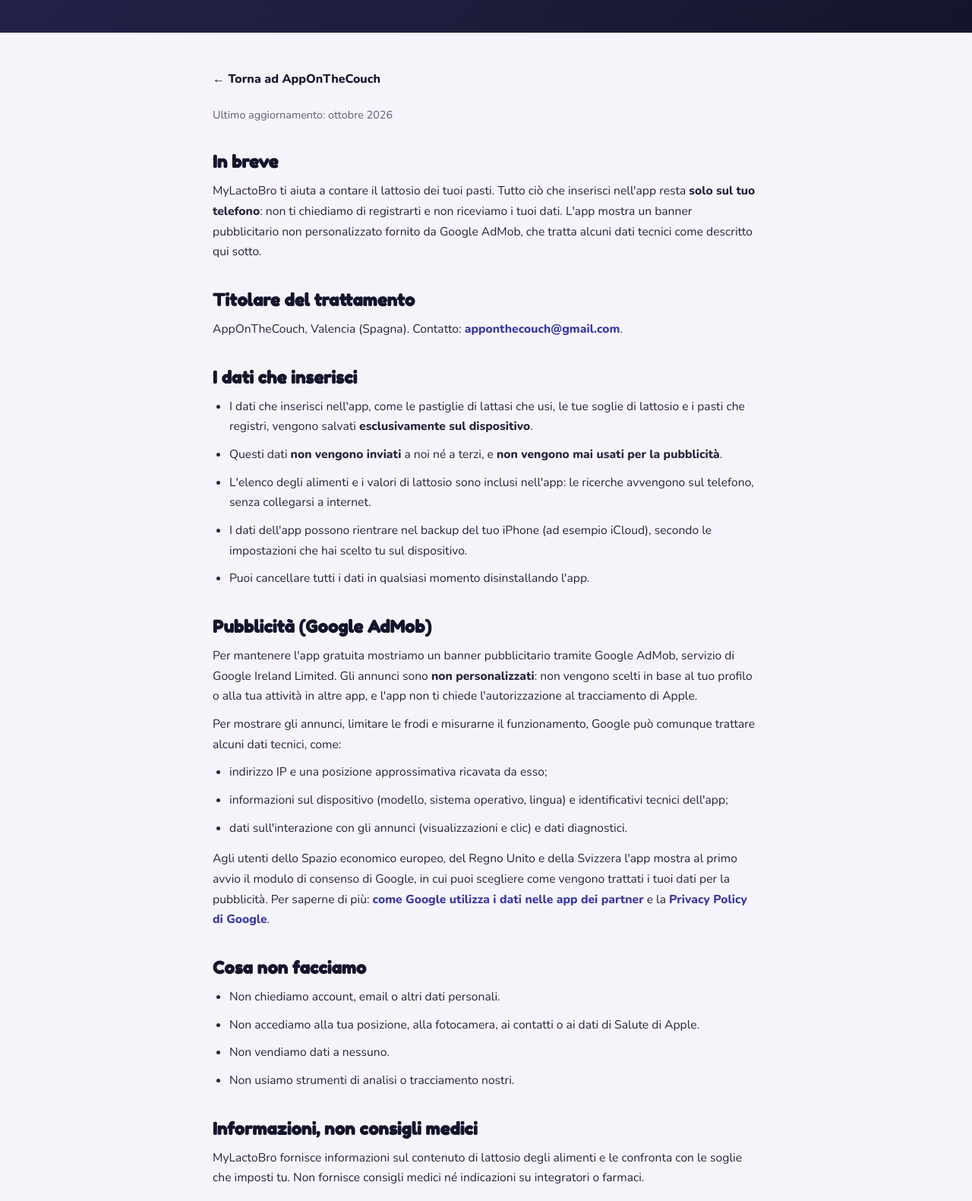
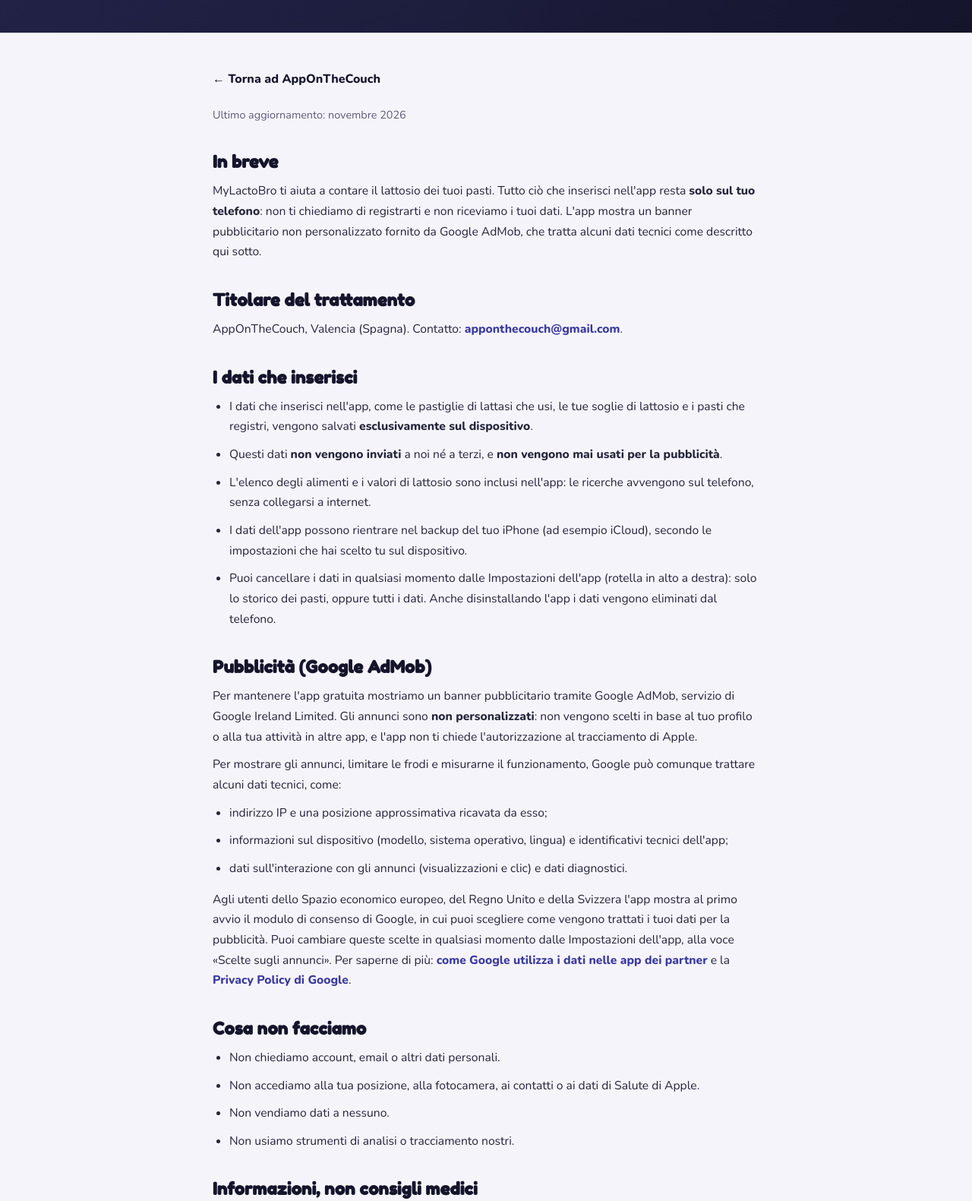
Before and after one commit to AppOnTheCouch/AppOnTheCouch.github.io, a plain HTML site: page apps/mylactobro/privacy.html in a window 1280 px wide. Shown: the part 200-1781 px from the top of the page at 76% size. Drawn offline with nearby package versions, Linux system fonts and the light colour scheme.

Commit message:
Revise privacy policy details and update date
Updated the last updated date and clarified data deletion options in the privacy policy.

```diff
--- a/apps/mylactobro/privacy.html
+++ b/apps/mylactobro/privacy.html
@@ -76,7 +76,7 @@
 
 <main>
   <a class="back-link" href="../../index.html">← Torna ad AppOnTheCouch</a>
-  <p class="updated">Ultimo aggiornamento: ottobre 2026</p>
+  <p class="updated">Ultimo aggiornamento: novembre 2026</p>
 
   <h2>In breve</h2>
   <p>MyLactoBro ti aiuta a contare il lattosio dei tuoi pasti. Tutto ciò che inserisci nell'app resta <strong>solo sul tuo telefono</strong>: non ti chiediamo di registrarti e non riceviamo i tuoi dati. L'app mostra un banner pubblicitario non personalizzato fornito da Google AdMob, che tratta alcuni dati tecnici come descritto qui sotto.</p>
@@ -90,7 +90,7 @@
     <li>Questi dati <strong>non vengono inviati</strong> a noi né a terzi, e <strong>non vengono mai usati per la pubblicità</strong>.</li>
     <li>L'elenco degli alimenti e i valori di lattosio sono inclusi nell'app: le ricerche avvengono sul telefono, senza collegarsi a internet.</li>
     <li>I dati dell'app possono rientrare nel backup del tuo iPhone (ad esempio iCloud), secondo le impostazioni che hai scelto tu sul dispositivo.</li>
-    <li>Puoi cancellare tutti i dati in qualsiasi momento disinstallando l'app.</li>
+    <li>Puoi cancellare i dati in qualsiasi momento dalle Impostazioni dell'app (rotella in alto a destra): solo lo storico dei pasti, oppure tutti i dati. Anche disinstallando l'app i dati vengono eliminati dal telefono.</li>
   </ul>
 
   <h2>Pubblicità (Google AdMob)</h2>
@@ -101,7 +101,7 @@
     <li>informazioni sul dispositivo (modello, sistema operativo, lingua) e identificativi tecnici dell'app;</li>
     <li>dati sull'interazione con gli annunci (visualizzazioni e clic) e dati diagnostici.</li>
   </ul>
-  <p>Agli utenti dello Spazio economico europeo, del Regno Unito e della Svizzera l'app mostra al primo avvio il modulo di consenso di Google, in cui puoi scegliere come vengono trattati i tuoi dati per la pubblicità. Per saperne di più: <a href="https://policies.google.com/technologies/partner-sites" target="_blank" rel="noopener">come Google utilizza i dati nelle app dei partner</a> e la <a href="https://policies.google.com/privacy" target="_blank" rel="noopener">Privacy Policy di Google</a>.</p>
+  <p>Agli utenti dello Spazio economico europeo, del Regno Unito e della Svizzera l'app mostra al primo avvio il modulo di consenso di Google, in cui puoi scegliere come vengono trattati i tuoi dati per la pubblicità. Puoi cambiare queste scelte in qualsiasi momento dalle Impostazioni dell'app, alla voce «Scelte sugli annunci». Per saperne di più: <a href="https://policies.google.com/technologies/partner-sites" target="_blank" rel="noopener">come Google utilizza i dati nelle app dei partner</a> e la <a href="https://policies.google.com/privacy" target="_blank" rel="noopener">Privacy Policy di Google</a>.</p>
 
   <h2>Cosa non facciamo</h2>
   <ul>
@@ -115,7 +115,7 @@
   <p>MyLactoBro fornisce informazioni sul contenuto di lattosio degli alimenti e le confronta con le soglie che imposti tu. Non fornisce consigli medici né indicazioni su integratori o farmaci.</p>
 
   <h2>I tuoi diritti</h2>
-  <p>In base al GDPR puoi chiedere accesso, rettifica, cancellazione o limitazione dei tuoi dati e opporti al trattamento. Poiché non conserviamo dati personali, per i dati trattati da Google per la pubblicità puoi gestire le tue scelte nel modulo di consenso o tramite gli strumenti di Google. Per qualsiasi richiesta scrivici a <a href="mailto:apponthecouch@gmail.com">apponthecouch@gmail.com</a>. Hai anche il diritto di presentare reclamo all'autorità di controllo, in Spagna l'Agencia Española de Protección de Datos (aepd.es).</p>
+  <p>In base al GDPR puoi chiedere accesso, rettifica, cancellazione o limitazione dei tuoi dati e opporti al trattamento. Poiché non conserviamo dati personali, per i dati trattati da Google per la pubblicità puoi gestire le tue scelte dalle Impostazioni dell'app («Scelte sugli annunci») o tramite gli strumenti di Google. Per qualsiasi richiesta scrivici a <a href="mailto:apponthecouch@gmail.com">apponthecouch@gmail.com</a>. Hai anche il diritto di presentare reclamo all'autorità di controllo, in Spagna l'Agencia Española de Protección de Datos (aepd.es).</p>
 
   <h2>Minori</h2>
   <p>L'app non è rivolta a minori di 13 anni e non raccoglie consapevolmente dati da minori.</p>
```
